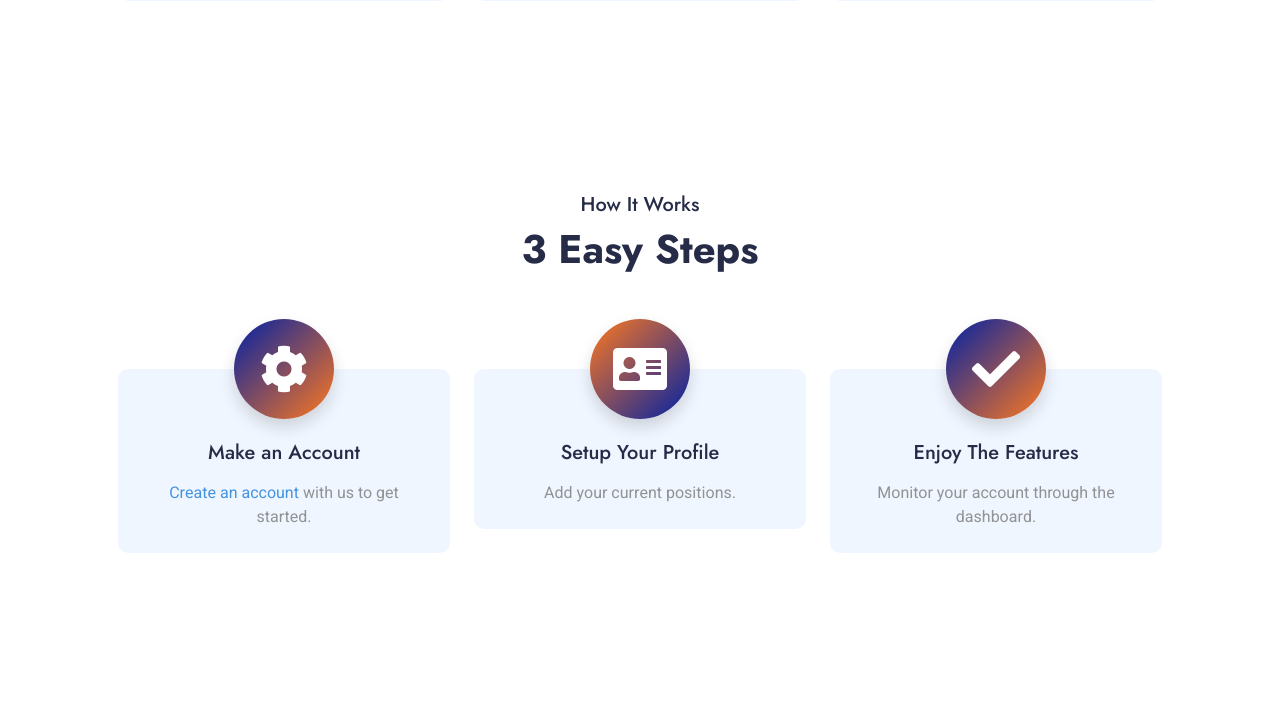
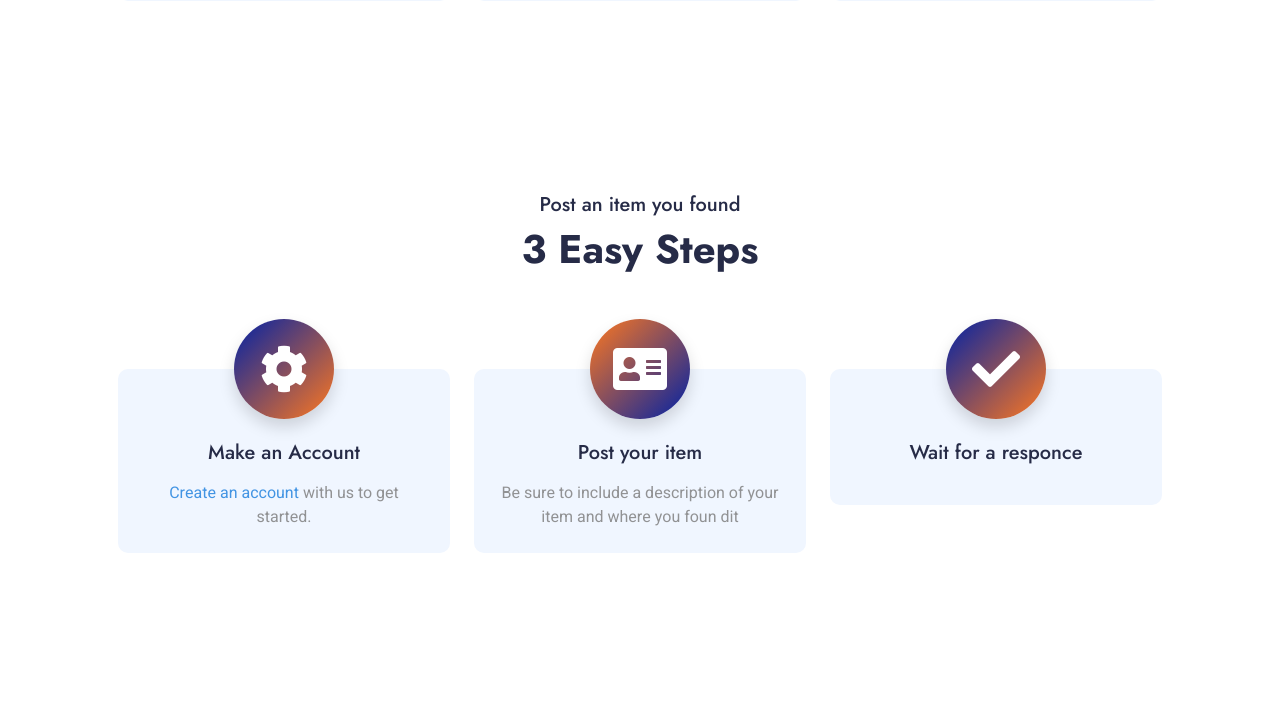
Before and after one commit to amandacruzz/TheFounders, a Django app: page / in a window 1280 px wide. Shown: the part 2509-3220 px from the top of the page. Run offline with Django 4.2, Linux system fonts and the light colour scheme; data that the repository does not hold is empty; some libraries are stand-ins or nearby versions.

Commit message:
Added Bottom portion (process start)

```diff
--- a/templates/index.html
+++ b/templates/index.html
@@ -239,7 +239,7 @@
         <div class="container-xxl py-5" id="bootstrap-overrides">
             <div class="container py-5 px-lg-5" >
                 <div class="text-center pb-4 wow fadeInUp" data-wow-delay="0.1s">
-                    <h5 class="text-primary-gradient-light glow fw-medium">How It Works</h5>
+                    <h5 class="text-primary-gradient-light glow fw-medium">Post an item you found</h5>
                     <h1 class="mb-5">3 Easy Steps</h1>
                 </div>
                 <div class="row gy-5 gx-4 justify-content-center">
@@ -257,8 +257,8 @@
                             <div class="d-inline-flex align-items-center justify-content-center bg-secondary-gradient rounded-circle position-absolute top-0 start-50 translate-middle shadow" style="width: 100px; height: 100px;">
                                 <i class="fa fa-address-card fa-3x text-white"></i>
                             </div>
-                            <h5 class="mt-4 mb-3">Setup Your Profile</h5>
-                            <p class="mb-0">Add your current positions.</p>
+                            <h5 class="mt-4 mb-3">Post your item</h5>
+                            <p class="mb-0">Be sure to include a description of your item and where you foun dit</p>
                         </div>
                     </div>
                     <div class="col-lg-4 col-sm-6 text-center pt-4 wow fadeInUp" data-wow-delay="0.5s">
@@ -266,8 +266,8 @@
                             <div class="d-inline-flex align-items-center justify-content-center bg-primary-gradient rounded-circle position-absolute top-0 start-50 translate-middle shadow" style="width: 100px; height: 100px;">
                                 <i class="fa fa-check fa-3x text-white"></i>
                             </div>
-                            <h5 class="mt-4 mb-3" >Enjoy The Features</h5>
-                            <p class="mb-0">Monitor your account through the dashboard.</p>
+                            <h5 class="mt-4 mb-3" >Wait for a responce</h5>
+                            <p class="mb-0"></p>
                         </div>
                     </div>
                 </div>
```
